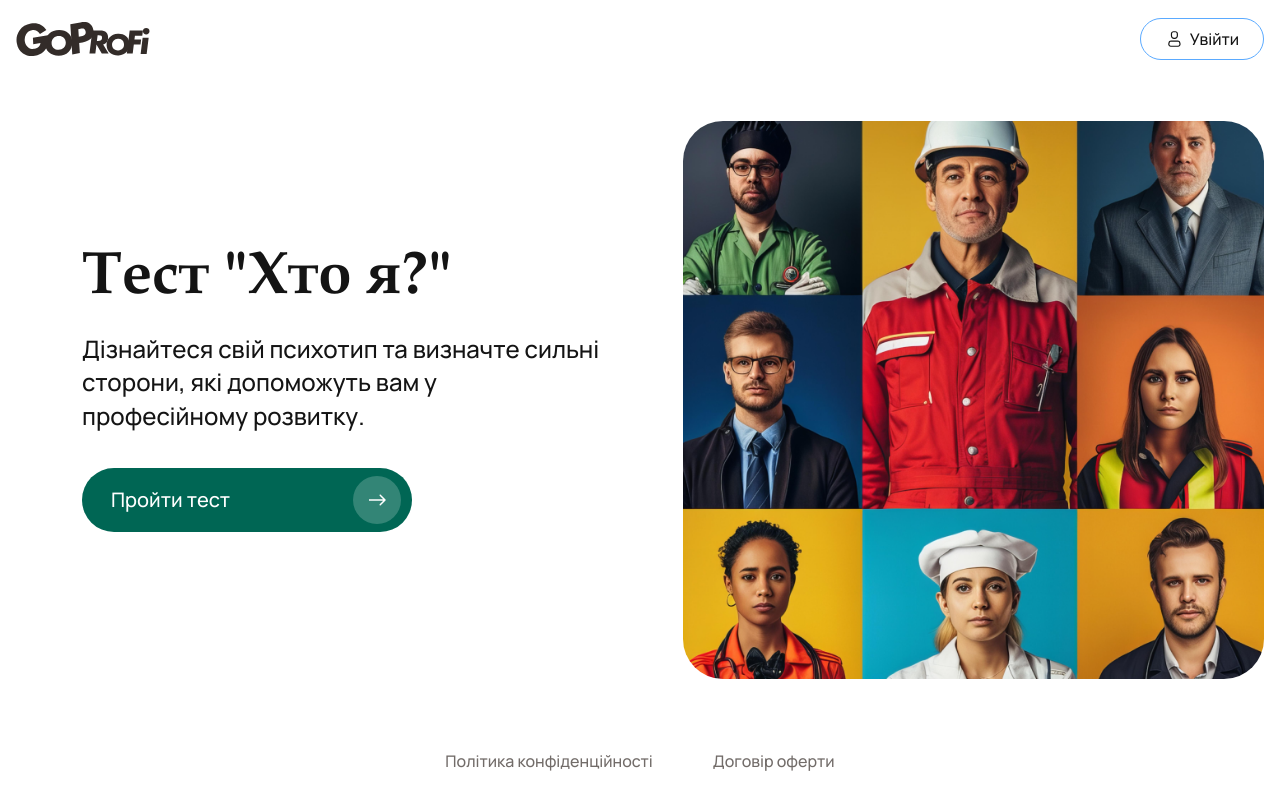
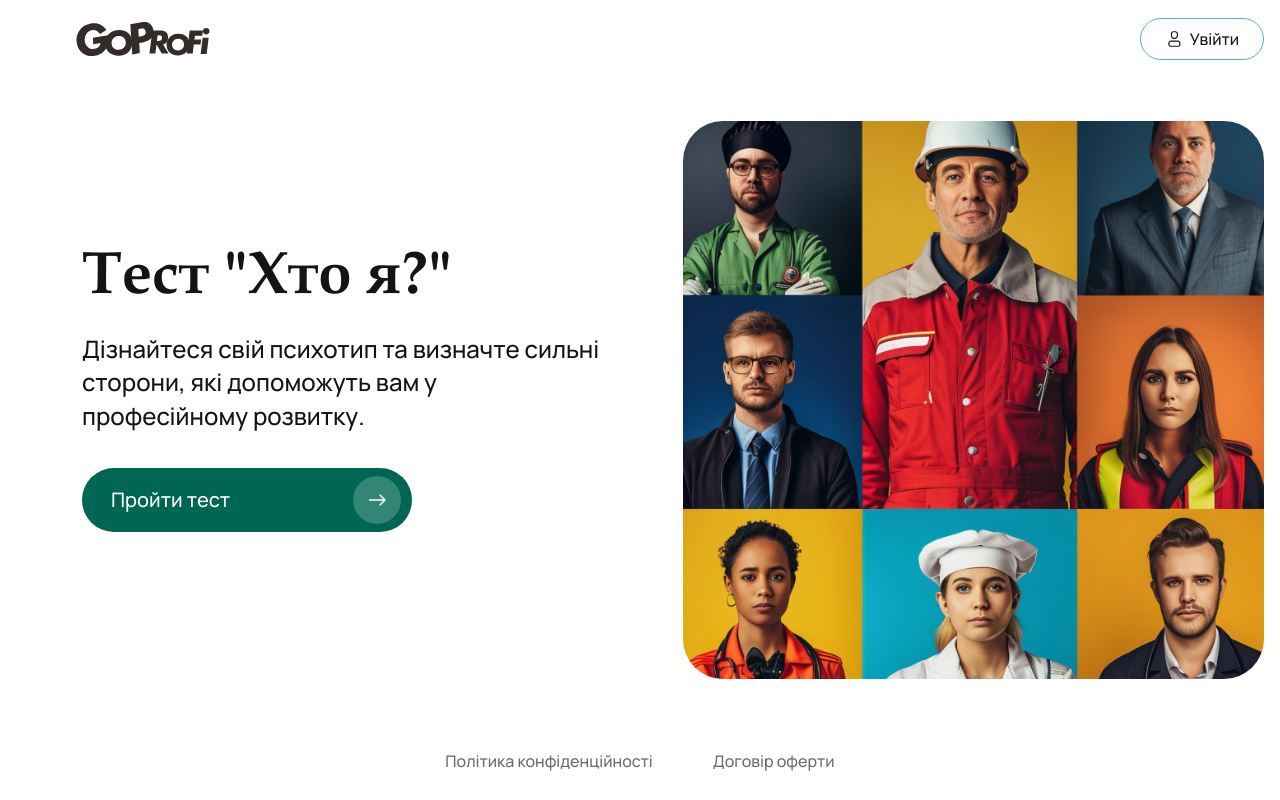
Before and after one commit to traff-spa/goprofi-front, a React (Vite) app: page / in a window 1280 px wide. Built offline with nearby package versions, Linux system fonts and the light colour scheme.

Commit message:
ui logo fix

```diff
--- a/src/app/styles/header.scss
+++ b/src/app/styles/header.scss
@@ -185,6 +185,7 @@
 }
 
 .logo-wrapper {
+  padding-left: 60px;
   display: flex;
   align-items: stretch;
   gap: 75px;
```
